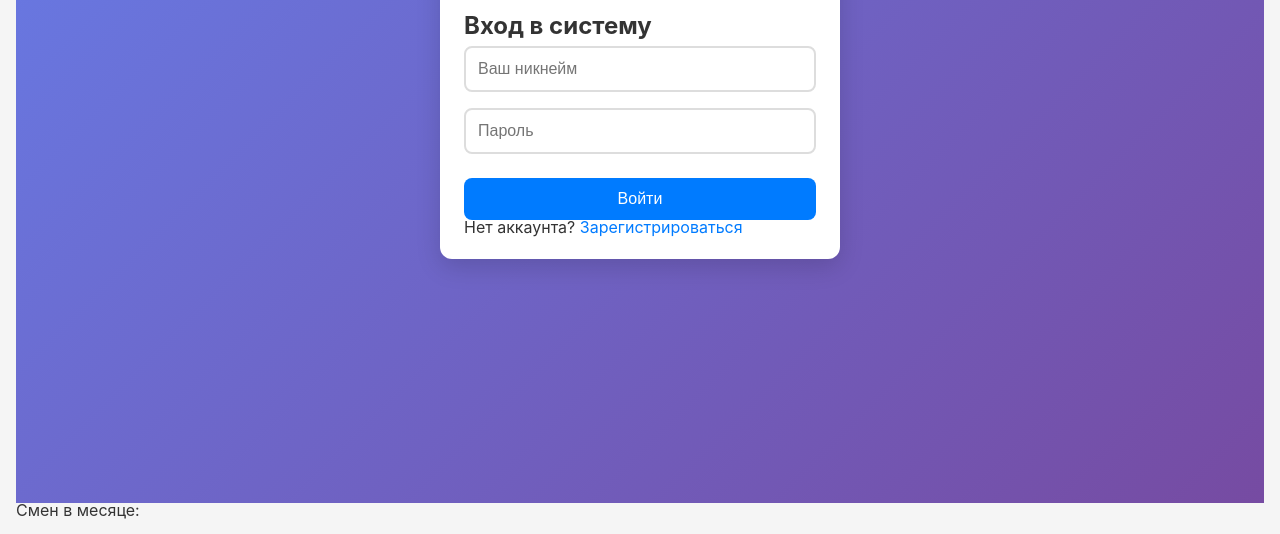
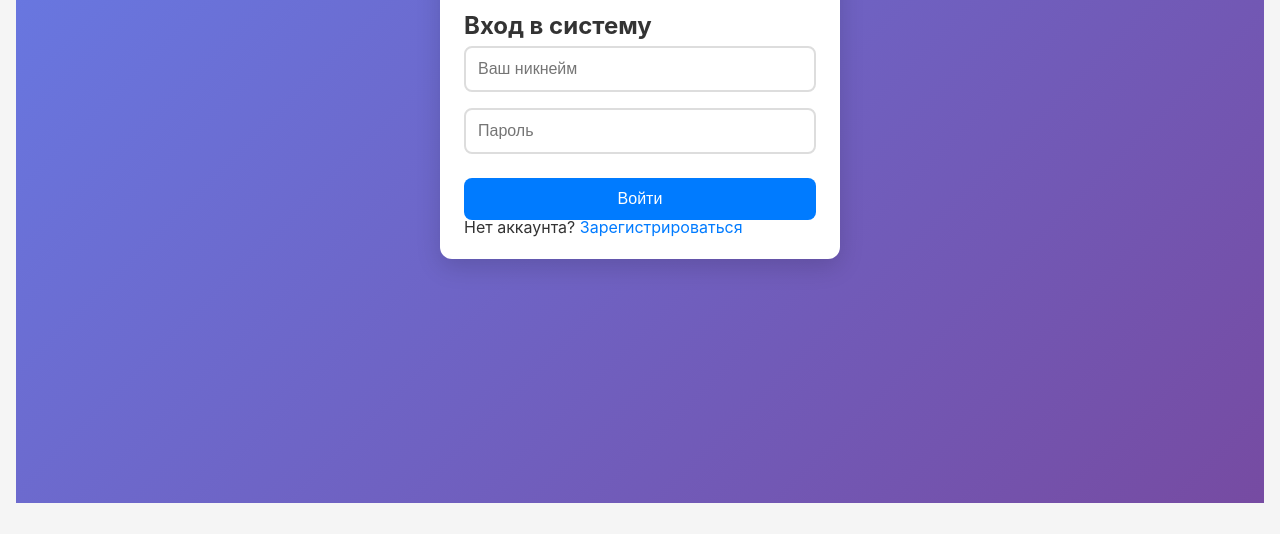
Before and after one commit to Den-nis-98/employee-schedule, a plain HTML site: page index.html in a window 1280 px wide. Shown: the part 313-847 px from the top of the page. Drawn offline with nearby package versions, Linux system fonts and the light colour scheme.

Commit message:
Update index.html

```diff
--- a/index.html
+++ b/index.html
@@ -102,7 +102,6 @@
 
         <!-- Статистика -->
         <div class="stats-container">
-            <span>Смен в месяце:</span>
             <div id="stats">
             </div>
         </div>
```
